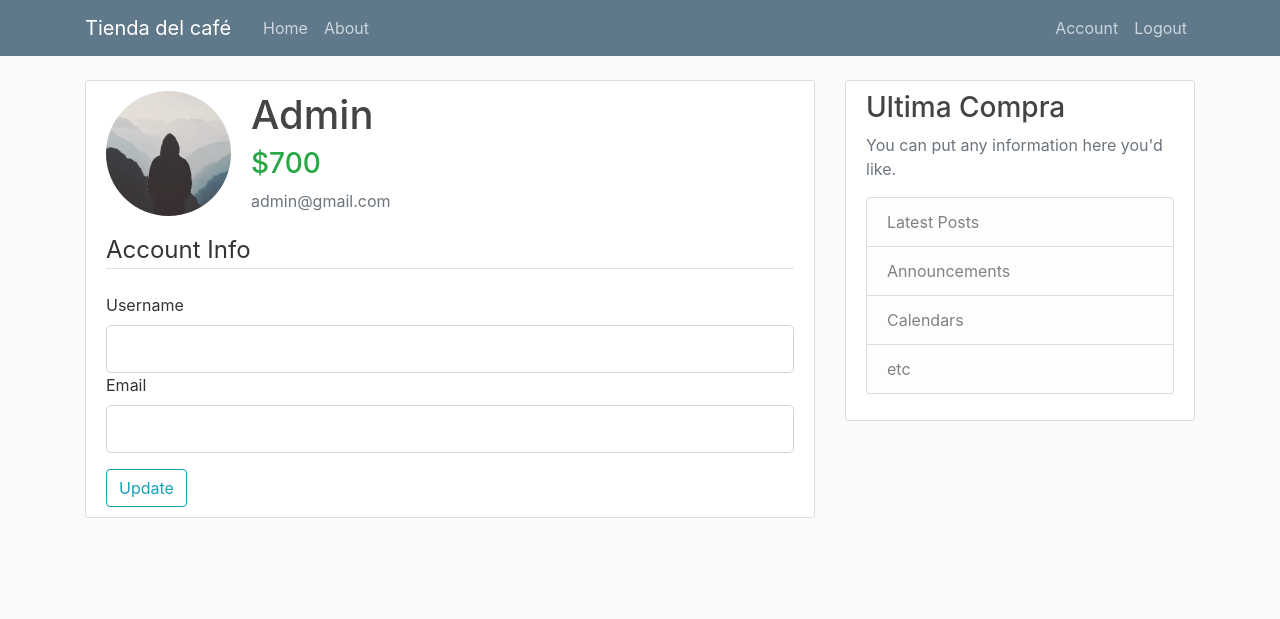
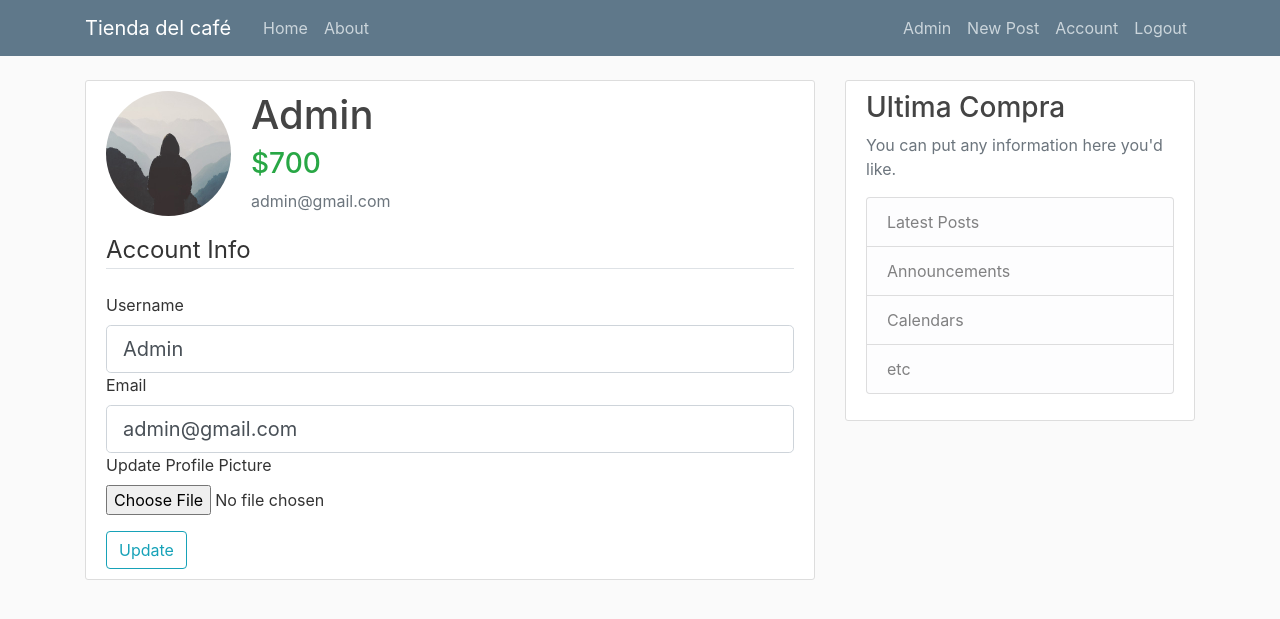
Before and after one commit to DualClown/UniCoffe, a Flask app: page /account in a window 1280 px wide. Shown: the top 619 px of the page. Run offline with Flask 2, Linux system fonts and the light colour scheme; a user stored in the database is signed in; some libraries are stand-ins or nearby versions.

Commit message:
prueba para entrega

```diff
--- a/flaskblog/forms.py
+++ b/flaskblog/forms.py
@@ -1,5 +1,6 @@
 from flask_wtf import FlaskForm
-from wtforms import StringField, PasswordField, SubmitField, BooleanField, IntegerField
+from flask_wtf.file import FileField, FileAllowed
+from wtforms import StringField, PasswordField, SubmitField, BooleanField, IntegerField, TextAreaField
 from wtforms.validators import DataRequired, length, email, EqualTo, ValidationError
 from flaskblog.models import User
 from flask_login import current_user
@@ -38,6 +39,8 @@ class UpdateAccountForm(FlaskForm):
     username = StringField('Username', validators=[
                            DataRequired(), length(min=2, max=20)])
     email = StringField('Email', validators=[DataRequired(), email()])
+    picture = FileField('Update Profile Picture', validators=[
+                        FileAllowed(['jpg', 'png'])])
     submit = SubmitField('Update')
 
     def validate_username(self, username):
@@ -56,5 +59,19 @@ class UpdateAccountForm(FlaskForm):
 
 
 class UpdateBalanceForm(FlaskForm):
+    username = StringField('Username', validators=[
+                           DataRequired()])
     balance = IntegerField('Balance', validators=[DataRequired()])
     submit = SubmitField('Update Balance')
+
+    def validate_username(self, username):
+        user = User.query.filter_by(username=username.data).first()
+        if not user:
+            raise ValidationError(
+                "That username doesn't exist please choose a different one.")
+
+
+class PostForm(FlaskForm):
+    title = StringField('Title', validators=[DataRequired()])
+    content = TextAreaField('Content', validators=[DataRequired()])
+    submit = SubmitField('Post')
--- a/flaskblog/routes.py
+++ b/flaskblog/routes.py
@@ -1,34 +1,16 @@
+import os
+from PIL import Image
 from flask import render_template, url_for, flash, redirect, request
 from flaskblog import app, db, bcrypt
-from flaskblog.forms import RegistrationForm, LoginForm, UpdateAccountForm
+from flaskblog.forms import RegistrationForm, LoginForm, UpdateAccountForm, PostForm, UpdateBalanceForm
 from flaskblog.models import User, Post
 from flask_login import login_user, current_user, logout_user, login_required
-
-posts = [
-    {
-        'author': 'Manuel Alejandro',
-        'title': 'Cafe Instáneo',
-        'content': '500',
-        'date_posted': 'September 20,2019'
-    },
-    {
-        'author': 'Camilo Duarte',
-        'title': 'Cafe Colombiano',
-        'content': '$1.000',
-        'date_posted': 'September 20,2019'
-    },
-    {
-        'author': 'Sebastian Rengifo',
-        'title': 'Gaseosa',
-        'content': '$2.000',
-        'date_posted': 'September 20,2019'
-    }
-]
 
 
 @app.route("/")
 @app.route("/home")
 def home():
+    posts = Post.query.all()
     return render_template('home.html', posts=posts)
 
 
@@ -36,15 +18,22 @@ def home():
 def about():
     return render_template('about.html', title='About')
 
-# arreglar en el layout y este es un nuevo boton arreglar para meter el balance
-@app.route("/admin")
+
+@app.route("/admin", methods=['GET', 'POST'])
 @login_required
 def admin():
-    if current_user.username == "manuel":
-        return render_template('admin.html', title='Admin')
+    if current_user.username == "Admin":
+        usuarios = User.query.all()
+        form = UpdateBalanceForm()
+        if form.validate_on_submit():
+            user = User.query.filter_by(username=form.username.data).first()
+            user.balance = form.balance.data
+            db.session.commit()
+            return redirect(url_for('admin'))
+        return render_template('admin.html', title='Admin', usuarios=usuarios, form=form)
     else:
         flash('You are not admin!', 'danger')
-        return redirect(url_for('login'))
+        return redirect(url_for('home'))
 
 
 @app.route("/register", methods=['GET', 'POST'])
@@ -87,20 +76,50 @@ def logout():
     return redirect(url_for('home'))
 
 
+def save_picture(form_picture):
+    random_hex = str(os.urandom(8))
+    _, f_ext = os.path.splitext(form_picture.filename)
+    picture_fn = random_hex + f_ext
+    picture_path = os.path.join(
+        app.root_path, 'static/profile_pics', picture_fn)
+    output_size = (125, 125)
+    i = Image.open(form_picture)
+    i.thumbnail(output_size)
+    i.save(picture_path)
+    return picture_fn
+
+
 @app.route("/account", methods=['GET', 'POST'])
 @login_required
 def account():
     form = UpdateAccountForm()
     if form.validate_on_submit():
+        if form.picture.data:
+            picture_file = save_picture(form.picture.data)
+            current_user.image_file = picture_file
         current_user.username = form.username.data
         current_user.email = form.email.data
         db.session.commit()
-        flash('your account has been updated!', 'succes')
+        flash('Your account has been updated!', 'success')
         return redirect(url_for('account'))
     elif request.method == 'GET':
-        form.username.data == current_user.username
-        form.email.data == current_user.email
+        form.username.data = current_user.username
+        form.email.data = current_user.email
     image_file = url_for(
         'static', filename='profile_pics/' + current_user.image_file)
     return render_template('account.html', title='Acount',
                            image_file=image_file, form=form)
+
+
+@app.route("/post/new", methods=['GET', 'POST'])
+@login_required
+def new_post():
+    form = PostForm()
+    if form.validate_on_submit():
+        post = Post(title=form.title.data,
+                    content=form.content.data, author=current_user)
+        db.session.add(post)
+        db.session.commit()
+        flash('Your post has been created!', 'success')
+        return redirect(url_for('home'))
+    return render_template('create_post.html', title='New Post', form=form)
--- a/flaskblog/templates/account.html
+++ b/flaskblog/templates/account.html
@@ -9,7 +9,7 @@
       <p class="text-secondary">{{ current_user.email }}</p>
     </div>
   </div>
-  <form method="POST" action="">
+  <form method="POST" action="" enctype="multipart/form-data">
     {{ form.hidden_tag() }}
     <fieldset class="form-group">
       <legend class="border-bottom mb-4">Account Info</legend>
@@ -40,6 +40,15 @@
         {{ form.email(class="form-control form-control-lg") }}
         {% endif%}
       </div>
+      <div class="form-froup">
+        {{ form.picture.label() }}
+        {{ form.picture(class="form-control-file") }}
+        {% if form.picture.errors %}
+        {% for error in form.picture.errors %}
+        <span class="text-danger">{{ error }}</span></br>
+        {% endfor %}
+        {% endif%}
+      </div>
     </fieldset>
     <div class="form-froup">
       {{ form.submit(class="btn btn-outline-info") }}
--- a/flaskblog/templates/home.html
+++ b/flaskblog/templates/home.html
@@ -2,10 +2,11 @@
 {% block content %}
 {% for post in posts %}
 <article class="media content-section">
+  <img src="{{ url_for('static', filename='profile_pics/' + post.author.image_file) }}" class="rounded-circle article-img">
   <div class="media-body">
     <div class="article-metadata">
-      <a class="mr-2" href="#">{{ post.author }}</a>
-      <small class="text-muted">{{ post.date_posted }}</small>
+      <a class="mr-2" href="#">{{ post.author.username }}</a>
+      <small class="text-muted">{{ post.date_posted.strftime('%Y-%m-%d') }}</small>
     </div>
     <h2><a class="article-title" href="#">{{ post.title }}</a></h2>
     <p class="article-content">{{ post.content }}</p>
--- a/flaskblog/templates/layout.html
+++ b/flaskblog/templates/layout.html
@@ -34,10 +34,11 @@
           </div>
           <!-- Navbar Right Side -->
           <div class="navbar-nav">
-            {% if current_user.username == "manuel" %}
+            {% if current_user.username == "Admin" %}
             <a class="nav-item nav-link" href="{{ url_for('admin') }}">Admin</a>
             {% endif %}
             {% if current_user.is_authenticated  %}
+            <a class="nav-item nav-link" href="{{ url_for('new_post') }}">New Post</a>
             <a class="nav-item nav-link" href="{{ url_for('account') }}">Account</a>
             <a class="nav-item nav-link" href="{{ url_for('logout') }}">Logout</a>
             {% else  %}
```
Also changed, not shown: flaskblog/templates/admin.html (+44 -3 lines), flaskblog/templates/create_post.html (added, +40 -0 lines), requirements.txt (+8 -0 lines), README.md, flaskblog/site.db.
